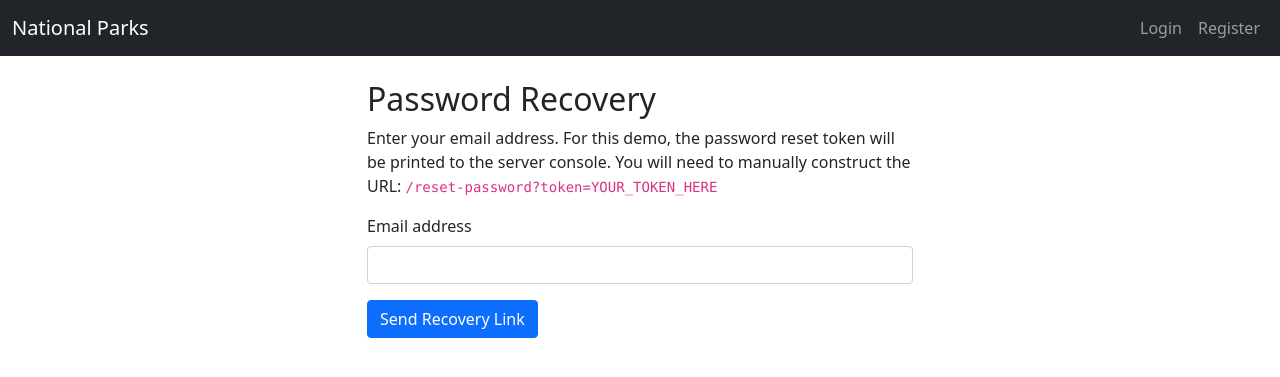
After one commit to darklorddad/Swinburne-SWE30003-SAAD-Object-Oriented-Design, a FastAPI app: template templates/password_recovery.html in a window 1280 px wide. The commit adds this page. Shown: the top 377 px of the page. Run offline with FastAPI, Linux system fonts and the light colour scheme; the template is opened without the code that fills it, so the values that code supplies are empty; parts of the project's set-up code (start-up, migrations or seed data) failed here and were passed over.

Commit message:
feat: implement frontend for password recovery and reset

```diff
--- a/app/main.py
+++ b/app/main.py
@@ -71,3 +71,21 @@ async def admin_dashboard_page(request: Request):
     Serves the admin dashboard page.
     """
     return templates.TemplateResponse("admin.html", {"request": request})
+
+
+@app.get("/password-recovery", response_class=HTMLResponse)
+async def password_recovery_page(request: Request):
+    """
+    Serves the password recovery page.
+    """
+    return templates.TemplateResponse("password_recovery.html", {"request": request})
+
+
+@app.get("/reset-password", response_class=HTMLResponse)
+async def reset_password_page(request: Request, token: str):
+    """
+    Serves the password reset page, capturing the token from the URL.
+    """
+    return templates.TemplateResponse(
+        "reset_password.html", {"request": request, "token": token}
+    )
--- a/static/main.js
+++ b/static/main.js
@@ -90,6 +90,16 @@ document.addEventListener("DOMContentLoaded", () => {
   const profileUpdateForm = document.getElementById("profile-update-form");
   if (profileUpdateForm) {
     profileUpdateForm.addEventListener("submit", handleProfileUpdate);
+  }
+
+  const passwordRecoveryForm = document.getElementById("password-recovery-form");
+  if (passwordRecoveryForm) {
+    passwordRecoveryForm.addEventListener("submit", handlePasswordRecovery);
+  }
+
+  const resetPasswordForm = document.getElementById("reset-password-form");
+  if (resetPasswordForm) {
+    resetPasswordForm.addEventListener("submit", handleResetPassword);
   }
 
   if (window.location.pathname === "/profile") {
@@ -201,6 +211,64 @@ async function handleLogin(event) {
 
     setToken(data.access_token);
     window.location.href = "/"; // Redirect to home page
+  } catch (error) {
+    showAlert(error.message, "danger");
+  }
+}
+
+async function handlePasswordRecovery(event) {
+  event.preventDefault();
+  const form = event.target;
+  const email = form.querySelector("#email").value;
+
+  try {
+    const response = await fetch(`/api/password-recovery/${email}`, {
+      method: "POST",
+    });
+
+    const data = await response.json();
+    if (!response.ok) {
+      throw new Error(data.detail || "Failed to request password recovery.");
+    }
+
+    showAlert(data.msg, "info");
+  } catch (error) {
+    showAlert(error.message, "danger");
+  }
+}
+
+async function handleResetPassword(event) {
+  event.preventDefault();
+  const form = event.target;
+  const token = form.querySelector("#reset-token").value;
+  const newPassword = form.querySelector("#new-password").value;
+
+  const resetData = {
+    token: token,
+    new_password: newPassword,
+  };
+
+  try {
+    const response = await fetch("/api/reset-password/", {
+      method: "POST",
+      headers: {
+        "Content-Type": "application/json",
+      },
+      body: JSON.stringify(resetData),
+    });
+
+    const data = await response.json();
+    if (!response.ok) {
+      throw new Error(data.detail || "Failed to reset password.");
+    }
+
+    showAlert(
+      "Password has been reset successfully. You can now log in.",
+      "success"
+    );
+    setTimeout(() => {
+      window.location.href = "/login";
+    }, 3000);
   } catch (error) {
     showAlert(error.message, "danger");
   }
--- a/templates/login.html
+++ b/templates/login.html
@@ -15,6 +15,9 @@
                 <input type="password" class="form-control" id="password" name="password" required>
             </div>
             <button type="submit" class="btn btn-primary">Login</button>
+            <div class="mt-3">
+                <a href="/password-recovery">Forgot Password?</a>
+            </div>
         </form>
     </div>
 </div>
--- /dev/null
+++ b/templates/password_recovery.html
@@ -0,0 +1,18 @@
+{% extends "base.html" %}
+
+{% block content %}
+<div class="row justify-content-center">
+    <div class="col-md-6">
+        <h2>Password Recovery</h2>
+        <p>Enter your email address. For this demo, the password reset token will be printed to the server console. You will need to manually construct the URL: <code>/reset-password?token=YOUR_TOKEN_HERE</code></p>
+        <div id="alert-placeholder"></div>
+        <form id="password-recovery-form">
+            <div class="mb-3">
+                <label for="email" class="form-label">Email address</label>
+                <input type="email" class="form-control" id="email" required>
+            </div>
+            <button type="submit" class="btn btn-primary">Send Recovery Link</button>
+        </form>
+    </div>
+</div>
+{% endblock %}
```
Also changed, not shown: templates/reset_password.html (added, +18 -0 lines).
